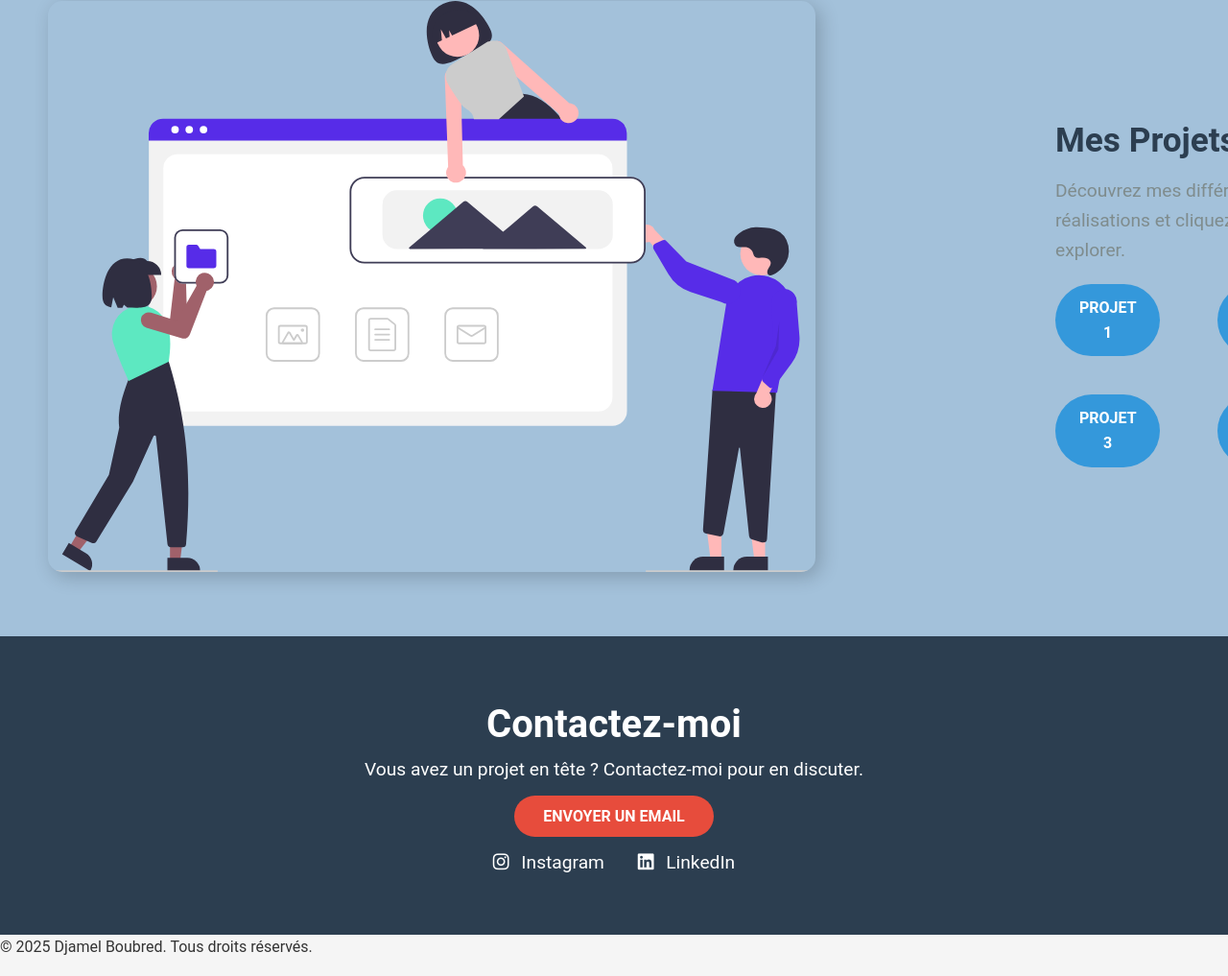
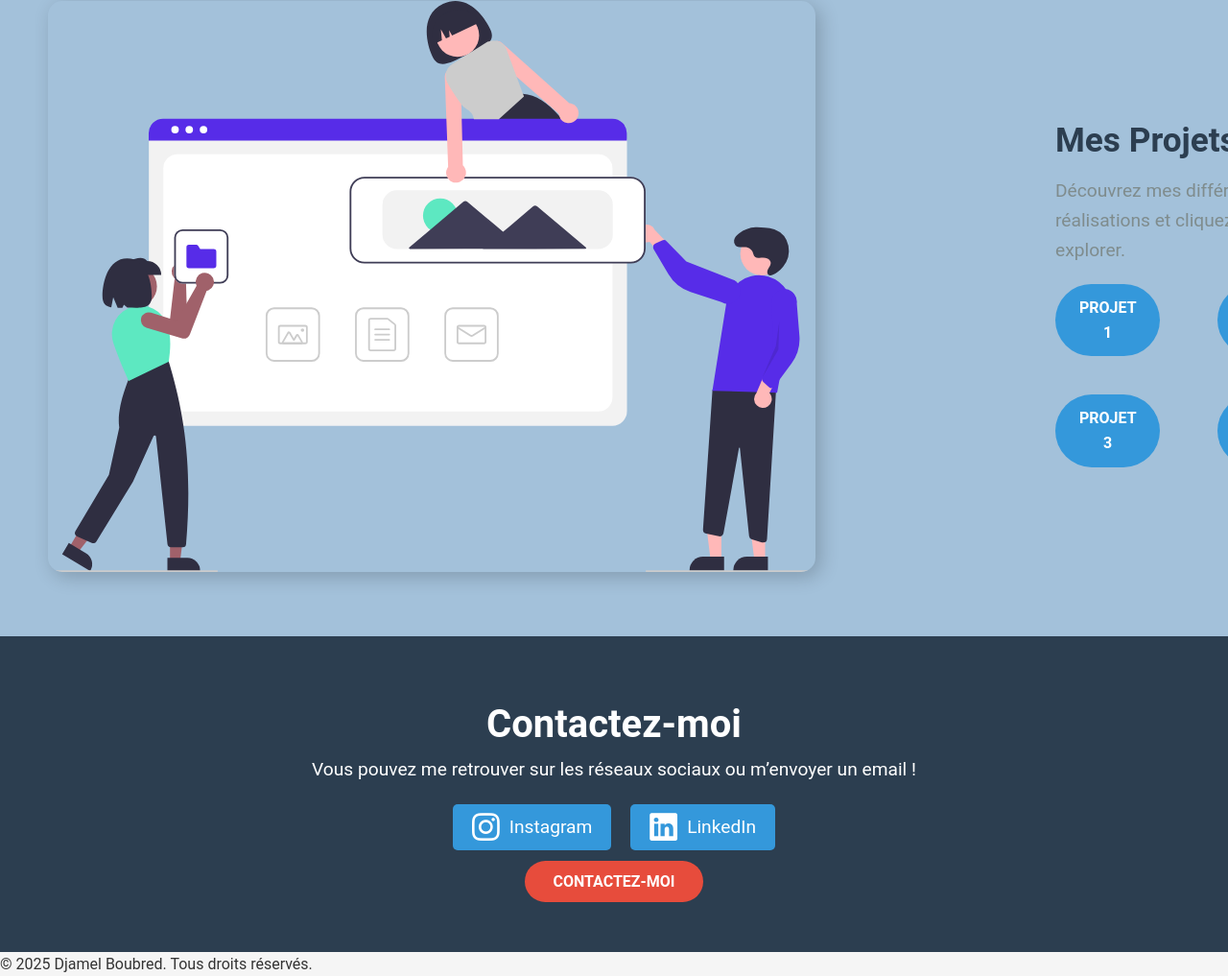
Before and after one commit to djamelboubred/portfollio_DN, a plain HTML site: page index.html in a window 1280 px wide. Shown: the part 632-1649 px from the top of the page at 96% size. Drawn offline with nearby package versions, Linux system fonts and the light colour scheme.

Commit message:
add icon social-link

```diff
--- a/index.html
+++ b/index.html
@@ -5,6 +5,7 @@
     <meta name="viewport" content="width=device-width, initial-scale=1.0">
     <title>Portfolio - Djamel Boubred</title>
     <link rel="stylesheet" href="style.css">
+    <link rel="stylesheet" href="https://cdn.jsdelivr.net/npm/bootstrap-icons/font/bootstrap-icons.css">
     <script src="https://kit.fontawesome.com/a076d05399.js" crossorigin="anonymous"></script>
 </head>
 <body>
@@ -62,19 +63,21 @@
     </section>
 
     <!-- Section Contact -->
-    <section id="contact" class="contact">
+    <section class="contact">
         <div class="container">
             <h2>Contactez-moi</h2>
-            <p>Vous avez un projet en tête ? Contactez-moi pour en discuter.</p>
-            <a href="mailto:djamelboubred@example.com" class="btn">Envoyer un email</a>
-            <div class="social-links">
-                <a href="https://www.instagram.com/toncompte" target="_blank">
-                    <i class="fab fa-instagram"></i> Instagram
+            <p>Vous pouvez me retrouver sur les réseaux sociaux ou m’envoyer un email !</p>
+
+            <div class="social-icons">
+                <a href="https://www.instagram.com/toncompte" target="_blank" class="social-link">
+                    <i class="bi bi-instagram"></i> Instagram
                 </a>
-                <a href="https://www.linkedin.com/in/toncompte" target="_blank">
-                    <i class="fab fa-linkedin"></i> LinkedIn
+                <a href="https://www.linkedin.com/in/toncompte" target="_blank" class="social-link">
+                    <i class="bi bi-linkedin"></i> LinkedIn
                 </a>
             </div>
+
+            <a href="mailto:djamelboubred@example.com" class="btn">Contactez-moi</a>
         </div>
     </section>
 
--- a/style.css
+++ b/style.css
@@ -170,22 +170,30 @@ nav ul li a:hover {
 }
 
 /* Liens Réseaux sociaux */
-.social-links {
-    margin-top: 20px;
+.social-icons {
+    display: flex;
+    justify-content: center;
+    gap: 20px;
+    margin-bottom: 20px;
 }
 
-.social-links a {
-    color: white;
+.social-link {
+    display: flex;
+    align-items: center;
+    gap: 10px;
+    font-size: 1.2em;
+    color: #fff; /* Couleur blanche */
     text-decoration: none;
-    font-size: 1.2em;
-    margin: 0 15px;
-    transition: color 0.3s;
+    padding: 1px 20px;
+    background-color: #3498db; /* Bleu Bootstrap */
+    border-radius: 5px;
+    transition: background-color 0.3s ease;
 }
 
-.social-links a i {
-    margin-right: 8px;
+.social-link:hover {
+    background-color: #2980b9; /* Bleu foncé au survol */
 }
 
-.social-links a:hover {
-    color: #3498db;
+.bi {
+    font-size: 1.5em;
 }
```
